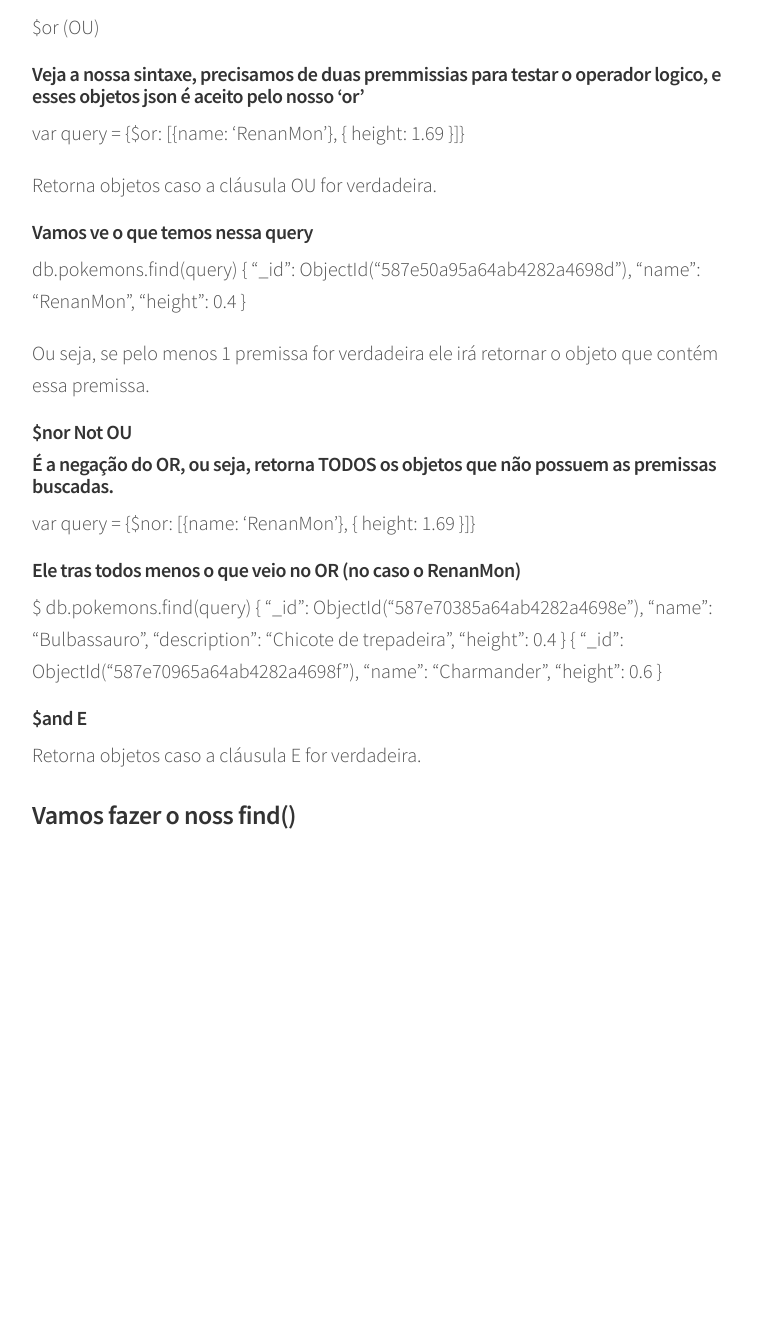
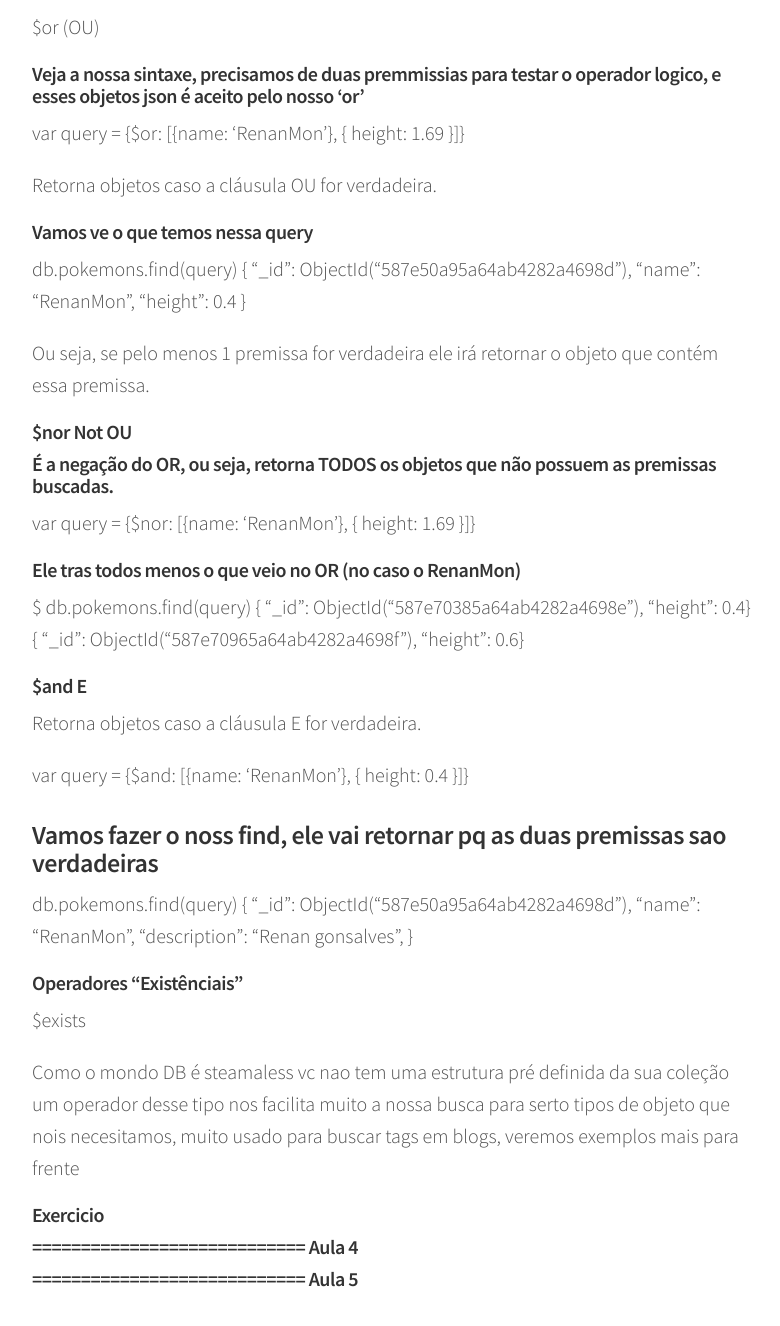
Before and after one commit to indrajithbandara/debug-blog, a Jekyll site: the page built from _posts/2017-01-03-mongo.md, in a window 1280 px wide and 1400 px high, scrolled down 9200 px. Shown: the top 1326 px of the window, without its empty margins (248-1028 px from the left). Built offline with Jekyll 4.4.1, drawn with Linux system fonts in a browser that asks for light colours; comment, search, counter and statistics services are not loaded; before the commit the page ends 10139 px from its top, so only the background shows below that.

Commit message:
sobe caralha

```diff
--- a/_posts/2017-01-03-mongo.md
+++ b/_posts/2017-01-03-mongo.md
@@ -399,19 +399,35 @@ var query = {$nor: [{name: 'RenanMon'}, { height: 1.69 }]}
 
 ###### Ele tras todos menos o que veio no OR (no caso o RenanMon)
 $ db.pokemons.find(query)
-{
-  "_id": ObjectId("587e70385a64ab4282a4698e"),
-  "name": "Bulbassauro",
-  "description": "Chicote de trepadeira",
-   "height": 0.4
-}
-{
-  "_id": ObjectId("587e70965a64ab4282a4698f"),
-  "name": "Charmander",
-  "height": 0.6
-}
+{ "_id": ObjectId("587e70385a64ab4282a4698e"),
+     "height": 0.4}
+{  "_id": ObjectId("587e70965a64ab4282a4698f"),
+  "height": 0.6}
 
 #### $and E
 Retorna objetos caso a cláusula E for verdadeira.
 
-### Vamos fazer o noss find()
+var query = {$and: [{name: 'RenanMon'}, { height: 0.4 }]}
+
+### Vamos fazer o noss find, ele vai retornar pq as duas premissas sao verdadeiras
+db.pokemons.find(query)
+{
+  "_id": ObjectId("587e50a95a64ab4282a4698d"),
+  "name": "RenanMon",
+  "description": "Renan gonsalves",
+}
+
+###### Operadores “Existênciais”
+$exists
+
+Como o mondo DB é steamaless vc nao tem uma estrutura pré definida da sua coleção
+um operador desse tipo nos facilita muito a nossa busca para serto tipos de objeto que
+nois necesitamos, muito usado para buscar tags em blogs, veremos exemplos mais para frente
+
+##### Exercicio
+#### ============================ Aula 4
+
+
+
+
+#### ============================ Aula 5
```
